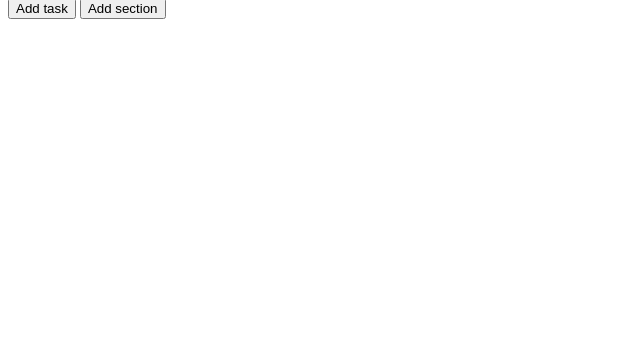
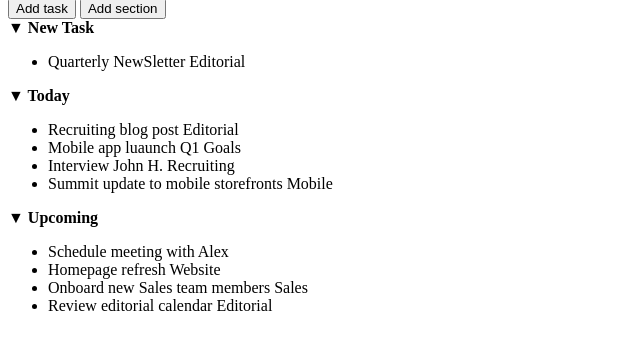
Before and after one commit to FrancescoRispoli17/html-css-toboolist, a plain HTML site: page index.html in a window 1280 px wide. Shown: the part 64-414 px from the top of the page, without its empty margins (0-640 px from the left). Drawn offline with Linux system fonts and the light colour scheme.

Commit message:
added lists

```diff
--- a/index.html
+++ b/index.html
@@ -11,8 +11,28 @@
         <span>Toboolist</span>
     </header>
     <div>
-        <button> Add task</button>
-        <button> Add section</button>
+        <div>
+            <button> Add task</button>
+            <button> Add section</button>
+        </div>
+        <strong> &#9660 New Task</strong>
+        <ul>
+            <li>Quarterly NewSletter <span>Editorial</span></li>
+        </ul>
+        <strong> &#9660 Today</strong>
+        <ul>
+            <li>Recruiting blog post <span>Editorial</span></li>
+            <li>Mobile app luaunch <span>Q1 Goals</span></li>
+            <li>Interview John H. <span>Recruiting</span></li>
+            <li>Summit update to mobile storefronts <span>Mobile</span></li>
+        </ul>
+        <strong> &#9660 Upcoming</strong>
+        <ul>
+            <li>Schedule meeting with Alex</li>
+            <li>Homepage refresh <span>Website</span></li>
+            <li>Onboard new Sales team members <span>Sales</span></li>
+            <li>Review editorial calendar <span>Editorial</span></li>
+        </ul>
 
     </div>
 </body>
```
